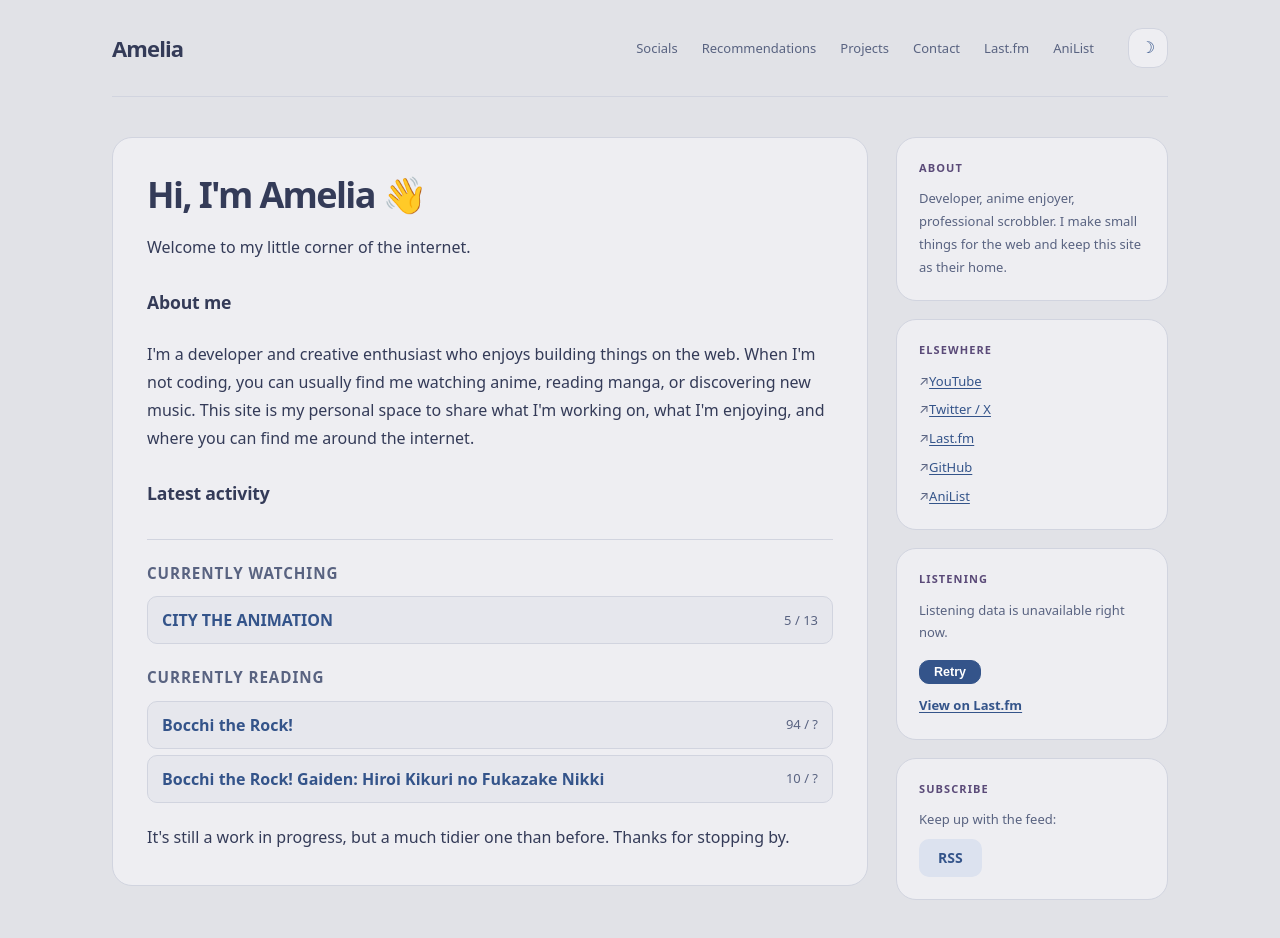
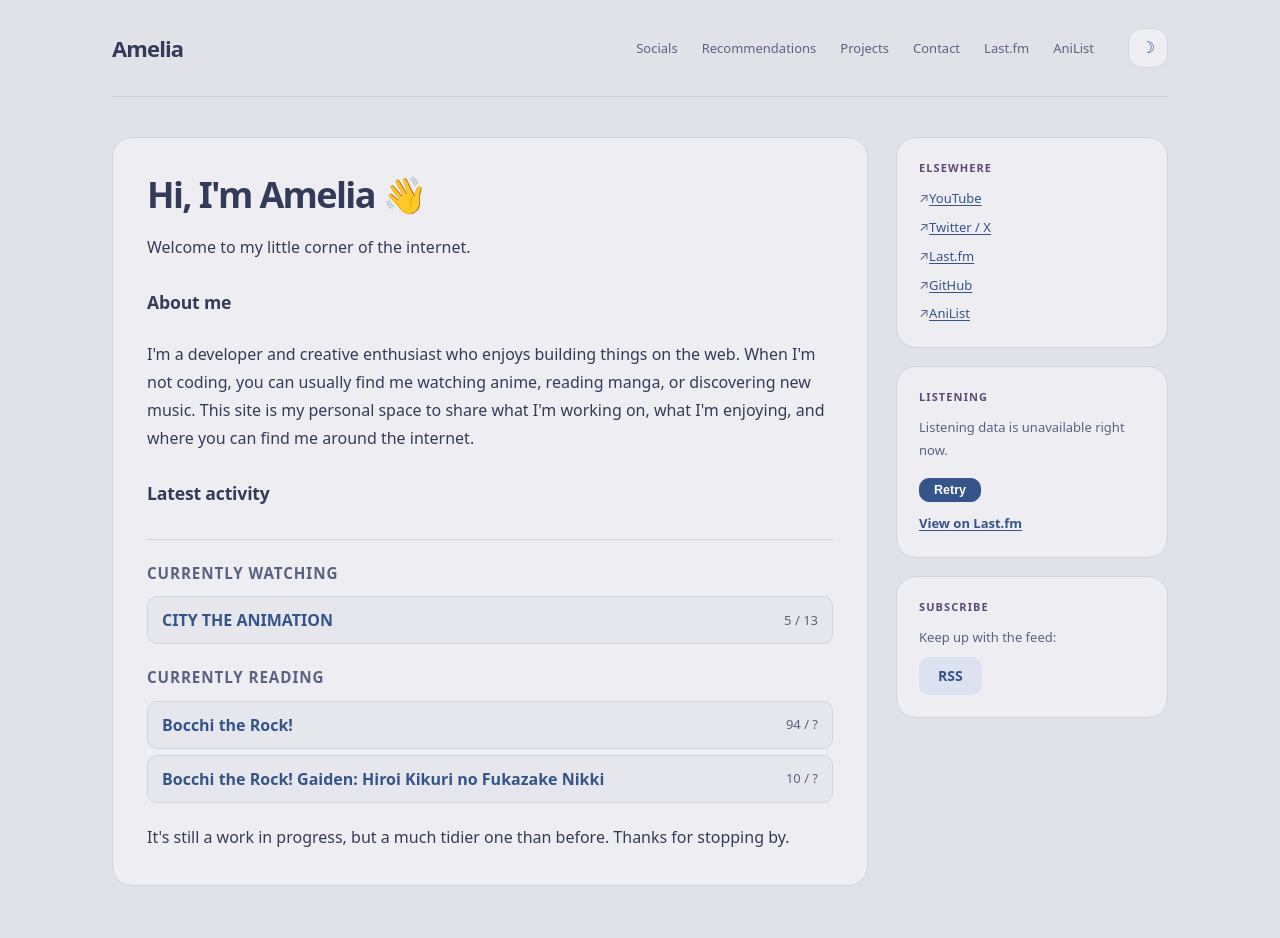
Before and after one commit to 7op3/7op3.github.io, an Eleventy site: page site/index.md in a window 1280 px wide. Built offline with nearby package versions, Linux system fonts and the light colour scheme; Eleventy itself is replaced by a stand-in of ours; files that its build step writes are made by us from their sources; no server answers.

Commit message:
Remove redundant About widget from sidebar

```diff
--- a/site/_includes/sidebar.liquid
+++ b/site/_includes/sidebar.liquid
@@ -1,11 +1,4 @@
 <aside class="sidebar" aria-label="Sidebar">
-  <div class="widget">
-    <h2 class="widget-title">About</h2>
-    <div class="widget-body">
-      <p>Developer, anime enjoyer, professional scrobbler. I make small things for the web and keep this site as their home.</p>
-    </div>
-  </div>
-
   <div class="widget">
     <h2 class="widget-title">Elsewhere</h2>
     <div class="widget-body">
```
